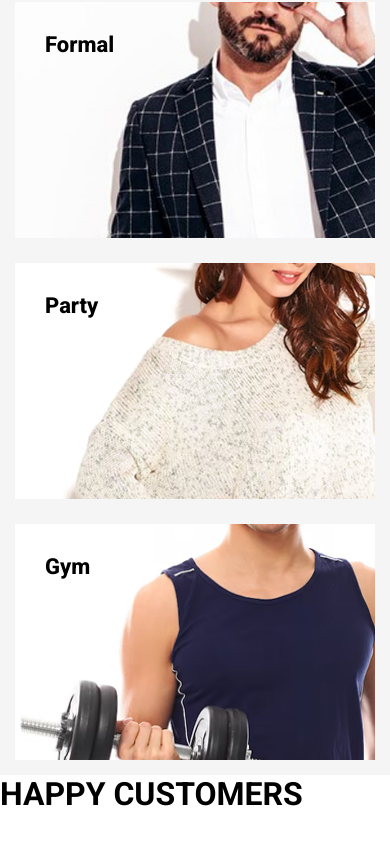
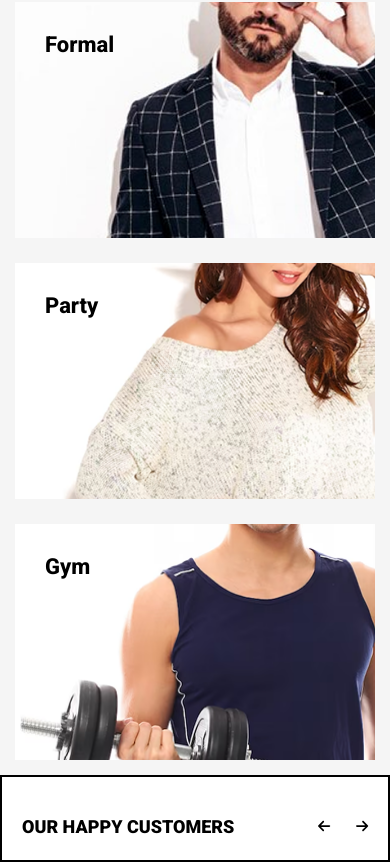
Before and after one commit to Blessen25/clothappcstm, a React (Create React App) app in the folder frontend/clothapp/: page / in a window 390 px wide. Shown: the part 5114-5976 px from the top of the page. Before the commit the page ends 5927 px from the top, so only its background shows below. Built offline with nearby package versions, Linux system fonts and the light colour scheme.

Commit message:
Commited Changes

```diff
--- a/frontend/clothapp/src/components/homecomp/homecomp.css
+++ b/frontend/clothapp/src/components/homecomp/homecomp.css
@@ -347,7 +347,37 @@
 }
 
 
+.happycustomerdiv{
 
+    width: 100%;
+    padding: 20px 40px;
+    border: 2px solid black;
+
+}
+
+.h1andslidericon{
+    display: flex;
+    margin-top: 40px;
+    justify-content: space-between;
+    align-items: center;
+}
+
+.h1customertext{
+    font-size: 50px;
+    font-weight: 900;
+}
+
+.slidericons{
+    width: 80px;
+    height: 50px;
+    display: flex;
+    justify-content: space-between;
+    align-items: center;
+}
+
+.slidericoncstm{
+    font-size: 24px;
+}
 
 
 
@@ -616,6 +646,7 @@
         padding: 20px;
     }
 
+
     .browseclothdiv h1{
         font-size: 40px;
     }
@@ -642,6 +673,24 @@
     .diffsectionfour{
 
         height: 186px;
+    }
+
+    .happycustomerdiv{
+        padding: 20px
+    }
+
+    .h1customertext{
+
+        font-size: 38px
+    }
+
+
+    .slidericoncstm{
+        font-size: 18px;
+    }
+
+    .slidericons{
+        width: 60px;
     }
 
 }
@@ -787,6 +836,30 @@
             margin-top: 30px;
             gap: 25px;
         }
+
+        .happycustomerdiv{
+            padding: 20px
+        }
+
+        .h1andslidericon{
+
+            margin-top: 15px;
+        }
+
+        .h1customertext{
+
+            font-size: 18px
+        }
+
+        .slidericons{
+            width: 50px;
+            height: 28px;
+        }
+
+        .slidericoncstm{
+
+            font-size: 14px;
+        }
 }
 
 @media screen and (max-width: 470px) {
--- a/frontend/clothapp/src/components/homecomp/homecomponent.tsx
+++ b/frontend/clothapp/src/components/homecomp/homecomponent.tsx
@@ -1,7 +1,7 @@
 import React from "react";
 import './homecomp.css';
 import { ClothdetailsCardProps, HomepageNewarrivalsProps, numberplustextProps } from "../../interface/interface";
-import { faStar, faStarHalf, faStarHalfAlt, faStarHalfStroke } from '@fortawesome/free-solid-svg-icons';
+import { faStar, faStarHalf, faStarHalfAlt, faStarHalfStroke, faArrowRight, faArrowLeft } from '@fortawesome/free-solid-svg-icons';
 import { FontAwesomeIcon } from '@fortawesome/react-fontawesome';
 import ButtonTextOnly from "../button/button.tsx";
 export const HomeIntropage = () => {
@@ -269,6 +269,14 @@ export const BrowseClothSection = () => {
 
 export const HappyCustomerCmntSection = () => {
     return(
-        <h1>HAPPY CUSTOMERS</h1>
+        <div className="happycustomerdiv">
+            <div className="h1andslidericon">
+                <h1 className="h1customertext">OUR HAPPY CUSTOMERS</h1>
+                <div className="slidericons">
+                       <FontAwesomeIcon icon={faArrowLeft} className="slidericoncstm"/>
+                       <FontAwesomeIcon icon={faArrowRight} className="slidericoncstm"/>
+                </div>
+            </div>
+        </div>
     )
 }
```
